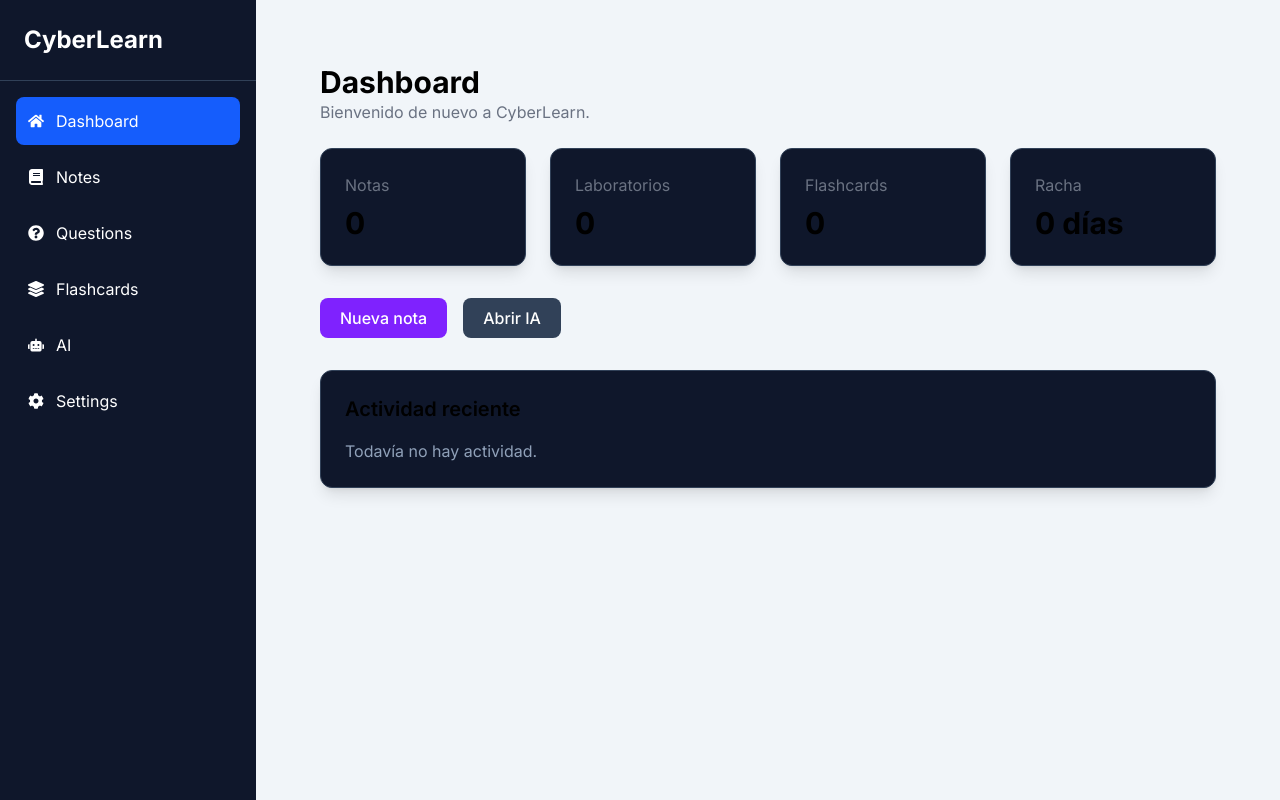
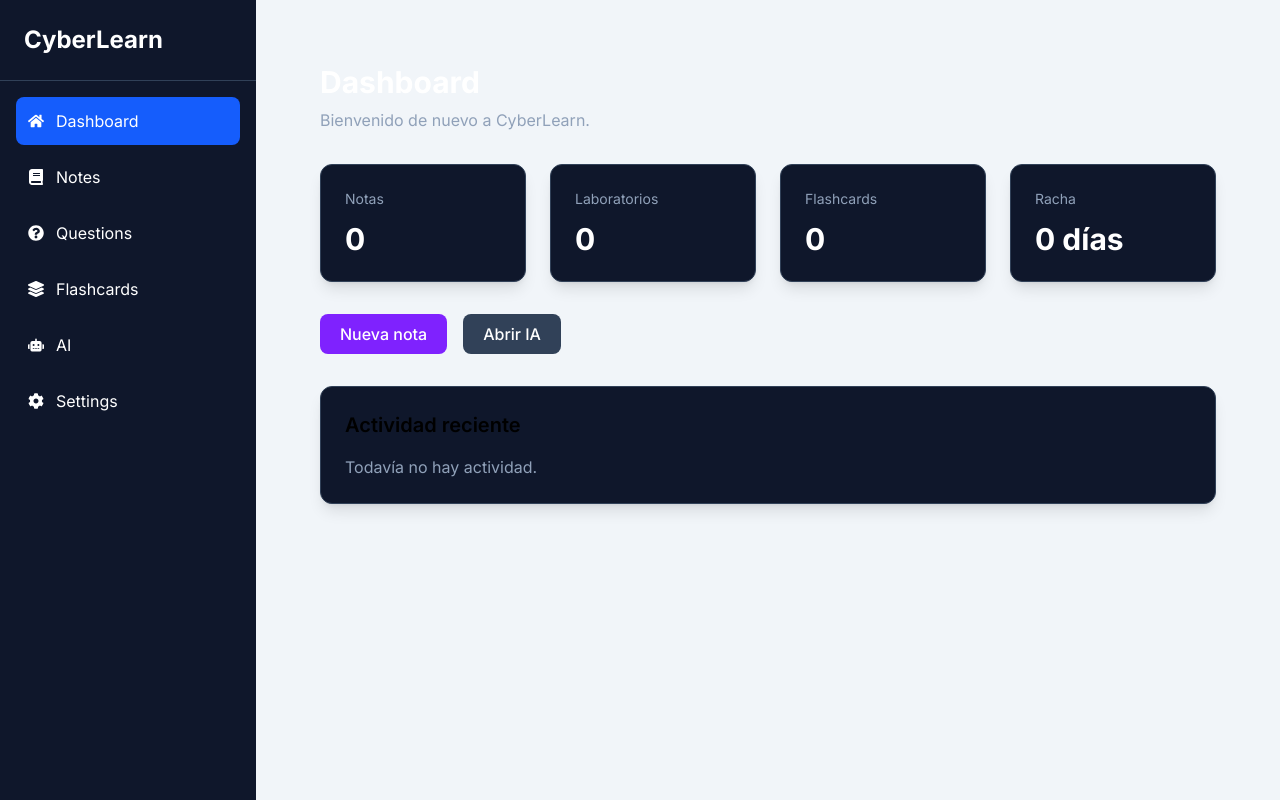
Before and after one commit to Lemonsszz/CyberLearn, a React (Vite) app in the folder frontend/: page / in a window 1280 px wide. Built offline with nearby package versions, Linux system fonts and the light colour scheme.

Commit message:
feat: setup Supabase and improve UI components

```diff
--- a/frontend/package.json
+++ b/frontend/package.json
@@ -10,6 +10,7 @@
     "preview": "vite preview"
   },
   "dependencies": {
+    "@supabase/supabase-js": "^2.110.7",
     "@tailwindcss/vite": "^4.3.2",
     "axios": "^1.18.1",
     "clsx": "^2.1.1",
--- a/frontend/src/components/ui/SectionTitle.jsx
+++ b/frontend/src/components/ui/SectionTitle.jsx
@@ -1,9 +1,11 @@
 export default function SectionTitle({ title, subtitle }) {
     return (
-        <div className="mb-6">
-            <h2 className="text-3xl font-bold">{title}</h2>
+        <div className="mb-8">
+            <h1 className="text-3xl font-bold text-white">
+                {title}
+            </h1>
 
-            <p className="text-gray-500">
+            <p className="mt-2 text-slate-400">
                 {subtitle}
             </p>
         </div>
--- a/frontend/src/components/ui/StatCard.jsx
+++ b/frontend/src/components/ui/StatCard.jsx
@@ -3,9 +3,11 @@ import Card from "./Card";
 export default function StatCard({ title, value }) {
     return (
         <Card>
-            <p className="text-gray-500">{title}</p>
+            <p className="text-slate-400 text-sm">
+                {title}
+            </p>
 
-            <h2 className="text-3xl font-bold mt-2">
+            <h2 className="mt-3 text-3xl font-bold text-white">
                 {value}
             </h2>
         </Card>
--- /dev/null
+++ b/frontend/src/services/supabase.js
@@ -0,0 +1,6 @@
+import { createClient } from "@supabase/supabase-js";
+
+const supabaseUrl = import.meta.env.VITE_SUPABASE_URL;
+const supabaseKey = import.meta.env.VITE_SUPABASE_ANON_KEY;
+
+export const supabase = createClient(supabaseUrl, supabaseKey);
```
Also changed, not shown: 2 other files (tests, documents, lock files or other folders).
